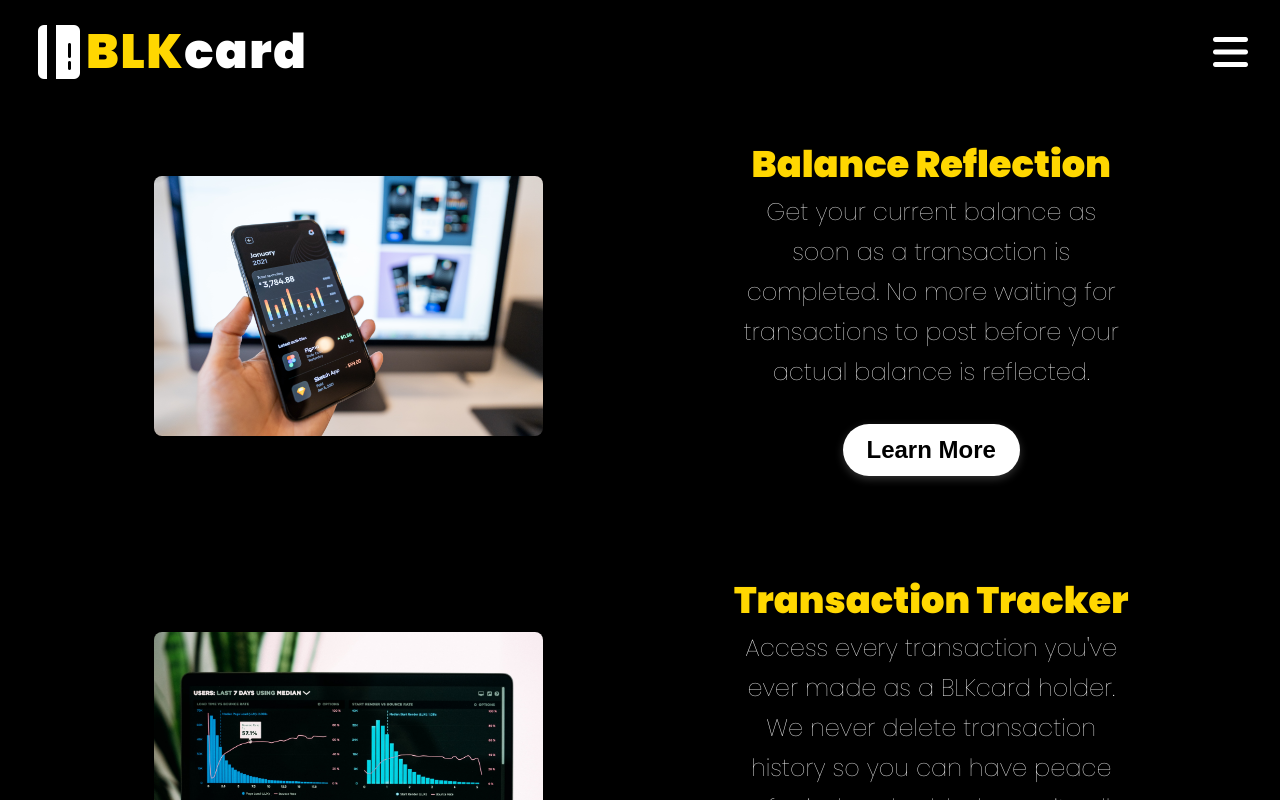
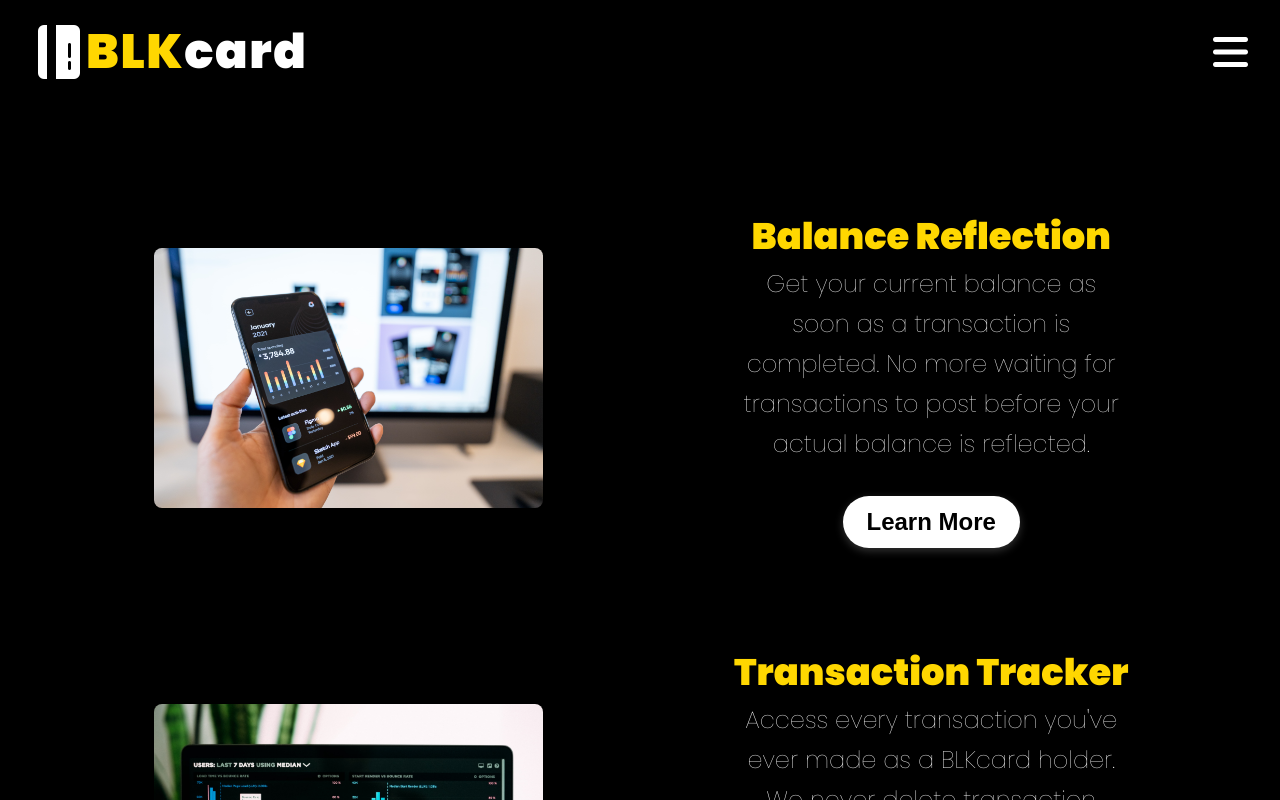
Before and after one commit to dejourford/blkcard-website, a React (Vite) app: page /features in a window 1280 px wide. Shown: the top 800 px of the page. Built offline with nearby package versions, Linux system fonts and the light colour scheme.

Commit message:
add feature header

```diff
--- a/src/components/FeaturePageFeatures.jsx
+++ b/src/components/FeaturePageFeatures.jsx
@@ -10,6 +10,7 @@ export default function FeaturePageFeatures() {
 
     return (
         <div className="FeaturePageSection">
+            <h2 className="FeaturePageSectionHeader">Features</h2>
             {newcardElement}
         </div>
 
```
